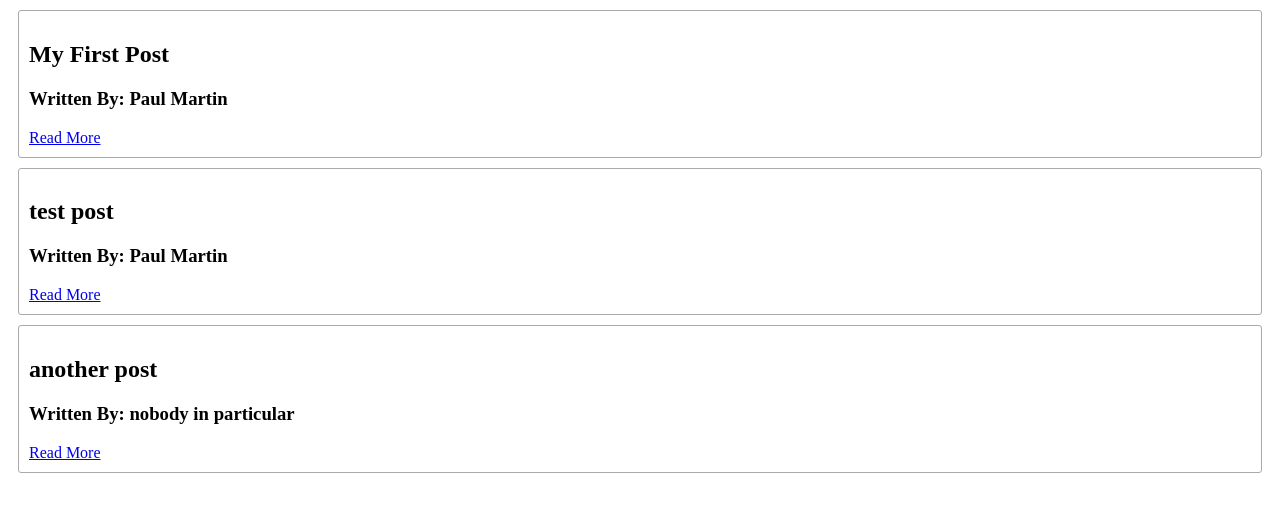
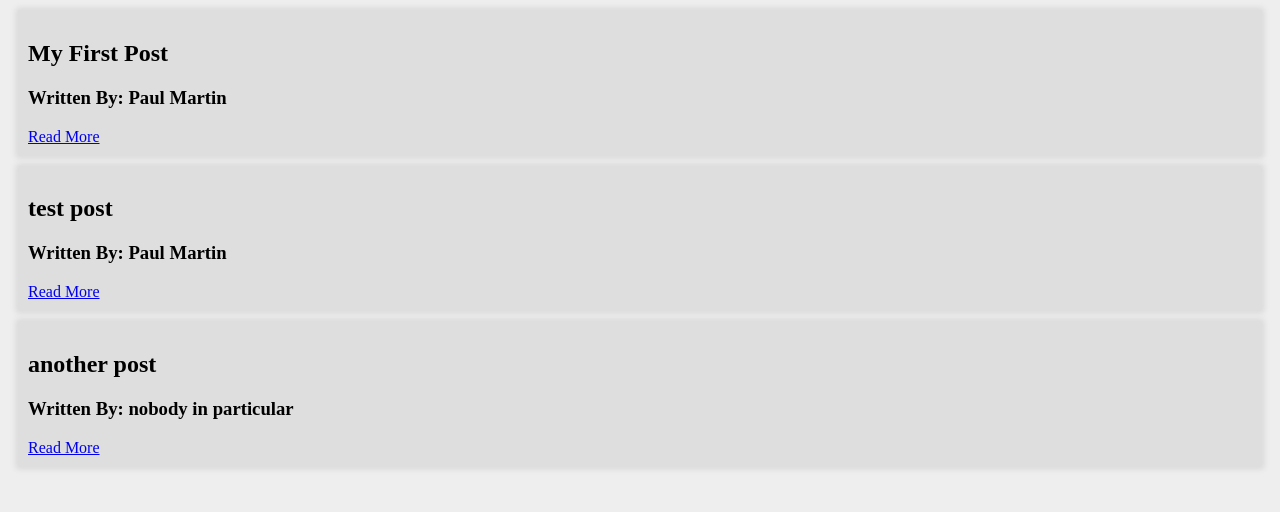
Before and after one commit to MobiusHorizons/awesome-cms, a website: page index.html in a window 1280 px wide. Drawn offline with Linux system fonts and the light colour scheme.

Commit message:
update post 0

```diff
--- a/index.html
+++ b/index.html
@@ -3,11 +3,15 @@
   <head>
     <title> blog title </title>
     <style>
+      body{
+        background-color: #eee;
+      }
       .posts .post{
         padding: 10px;
-        bacgkround-color: #ccc;
-        border: 1px solid #aaa;
-        border-radius: 3px;
+        background-color: #dedede;
+        border: 1px solid #;
+        border-radius: 2px;
+        box-shadow: 0px 0px 5px 3px #ddd;
         margin: 10px;
       }
     </style>
```
